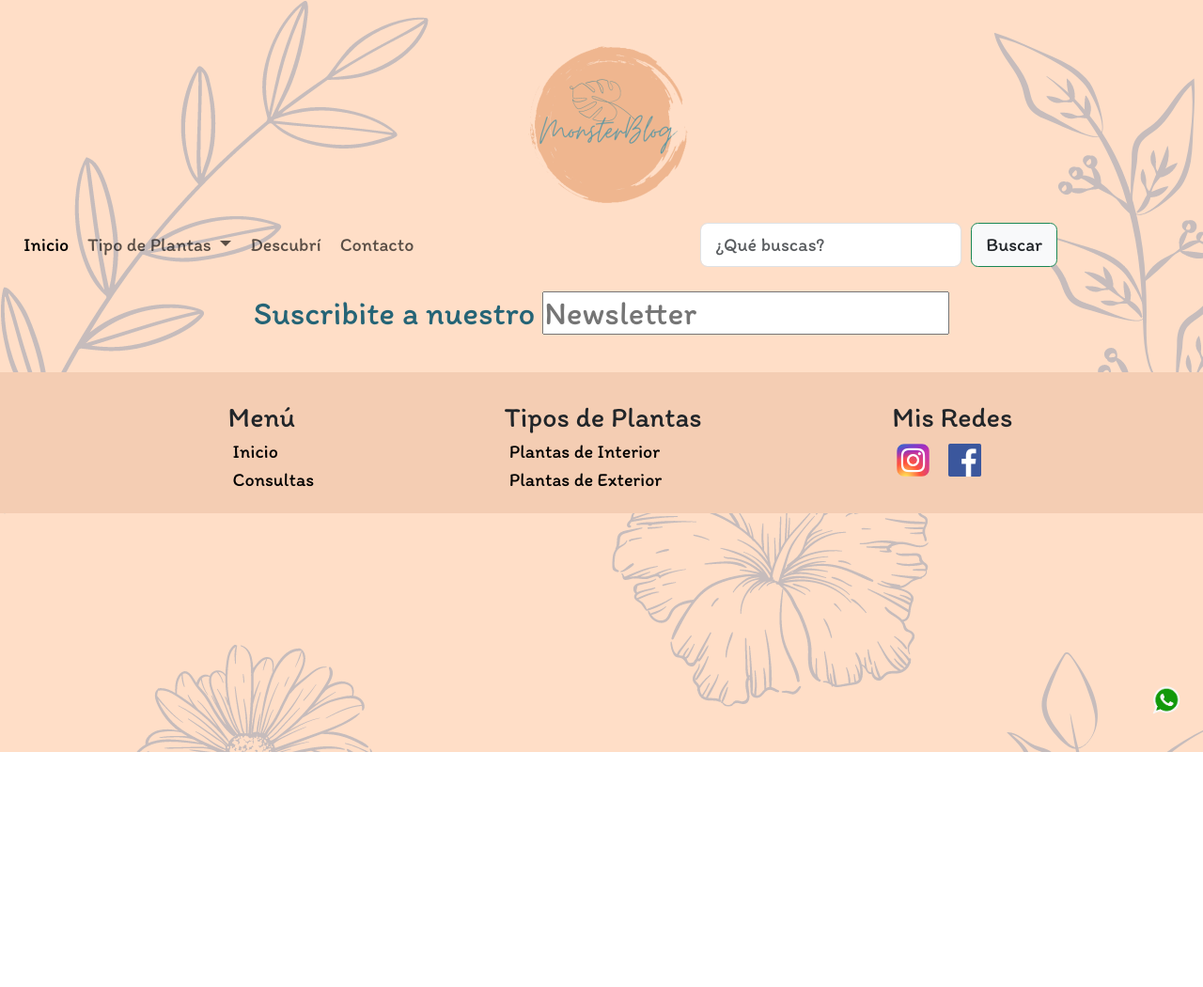
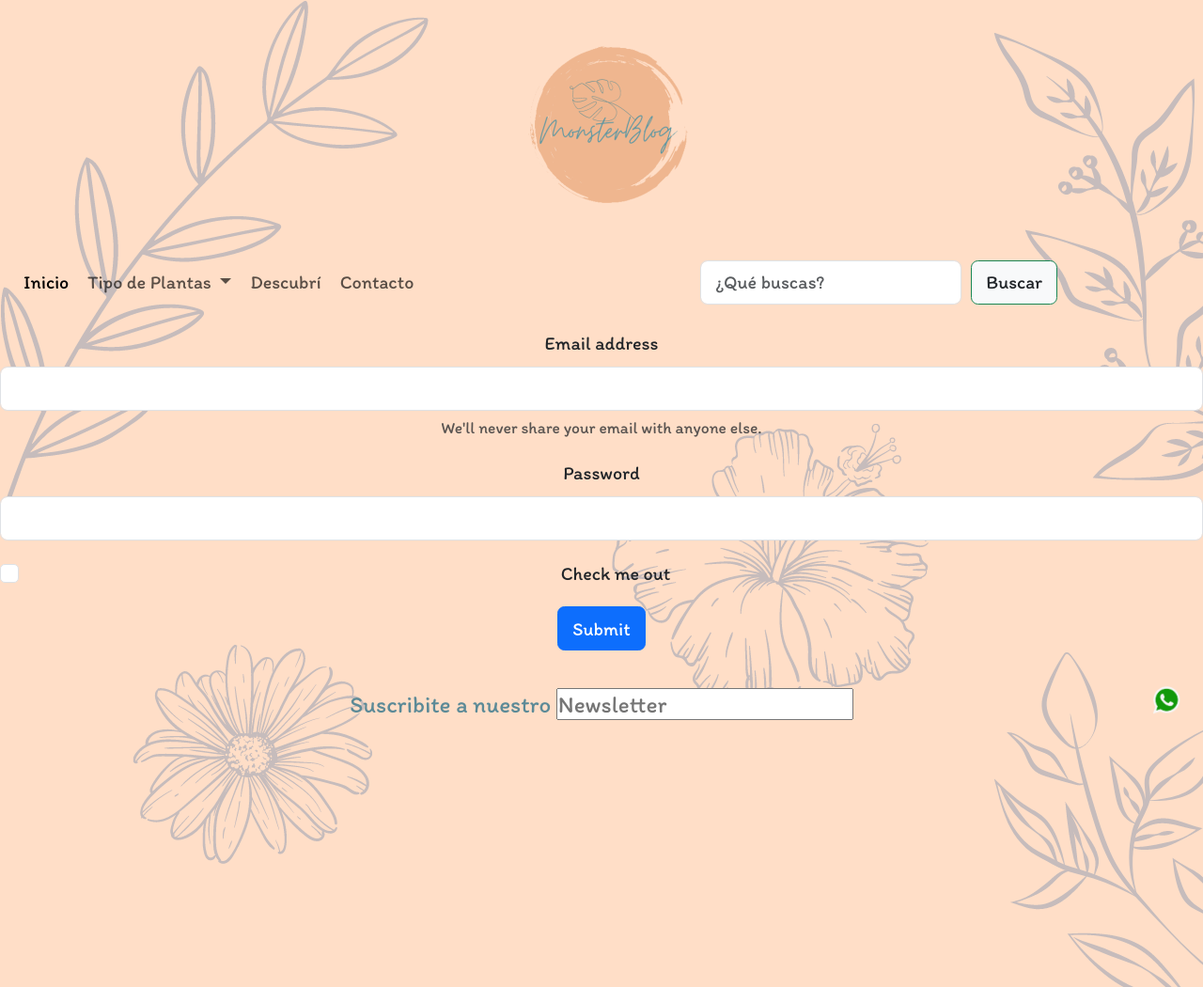
Before and after one commit to CamilaJuarezAscaini/mi_repositorio, a plain HTML site: page pages/contacto.html in a window 1280 px wide. Shown: the top 1050 px of the page at 94% size. Before the commit the page ends 800 px from the top, so only its background shows below. Drawn offline with Linux system fonts and the light colour scheme.

Commit message:
Mod-contacto

```diff
--- a/css/style.css
+++ b/css/style.css
@@ -211,19 +211,16 @@ footer ul li h4 {
 
 @media screen and (min-width:768px) and (max-width:1300px) {
 
-    #grillaPlantasExt {
+    #grilla {
         display: grid;
         grid-template-areas:
             "header"
             "nav"
-            "nivelFacil"
-            "nivelInter"
-            "nivelDific"
+            "form"
             "newsletter"
             "footer";
-        grid-template-rows: 250px 100px 400px 400px 450px 100px 150px;
+        grid-template-rows: 250px 100px 600px 100px 150px;
     }
-
 
     /* CSS BODY */
     body {
--- a/pages/contacto.html
+++ b/pages/contacto.html
@@ -10,15 +10,15 @@
     <link rel="stylesheet" href="../css/style.css">
 </head>
 
-<body>
+<body id="grilla">
 
-    <header>
+    <header id="header">
         <img src="../multimedia/img/LOGG.png" alt="logo" class="logo">
     </header>
 
     <!-- MENÚ -->
 
-    <nav class="navbar navbar-expand-md navbar-light ">
+    <nav id="nav" class="navbar navbar-expand-md navbar-light ">
         <div class="container position-absolute end-1">
 
             <button class="navbar-toggler" type="button" data-bs-toggle="collapse"
@@ -65,14 +65,29 @@
 
     <!-- MAIN -->
 
-    <main>
+    <main id="form">
 
-        <!-- HACER MAS CHICO EL NEWSLETTER, TERMINAR CONTACTO CON GRID GRILLAS, VER LAS CLASES, CAMBIAR CON HOVER EL COLOR AZUL DEL MENU -->
+        <!-- HACER MAS CHICO EL NEWSLETTER, TERMINAR CONTACTO CON GRID GRILLAS, CAMBIAR CON HOVER EL COLOR AZUL DEL MENU -->
+        <form action="mailto:camilajuarez_96@hotmail.com" method="post" enctype="text/plain">
+            <div class="mb-3">
+                <label for="exampleInputEmail1" class="form-label">Email address</label>
+                <input type="email" class="form-control" id="exampleInputEmail1" aria-describedby="emailHelp">
+                <div id="emailHelp" class="form-text">We'll never share your email with anyone else.</div>
+              </div>
+              <div class="mb-3">
+                <label for="exampleInputPassword1" class="form-label">Password</label>
+                <input type="password" class="form-control" id="exampleInputPassword1">
+              </div>
+              <div class="mb-3 form-check">
+                <input type="checkbox" class="form-check-input" id="exampleCheck1">
+                <label class="form-check-label" for="exampleCheck1">Check me out</label>
+              </div>
+              <button type="submit" class="btn btn-primary">Submit</button>
+        </form>
 
-
-        <section class="espacioSuperior">
+        <section class="espacioSuperior" id="Newsletter">
             <form>
-                <h1> Suscribite a nuestro <input type="email" placeholder="Newsletter"></h1>
+                <h2> Suscribite a nuestro <input type="email" placeholder="Newsletter"></h2>
             </form>
         </section>
 
@@ -86,7 +101,7 @@
 
 
     <!-- FOOTER -->
-    <footer>
+    <footer id="footer">
         <ul class="footerFlex espacioSuperior">
             <li>
                 <h4>Menú</h4>
```
Also changed, not shown: index.html (+1 -1 lines), pages/descubre.html (+1 -1 lines), pages/plantasExterior.html (+1 -1 lines), pages/plantasInterior.html (+1 -1 lines).
